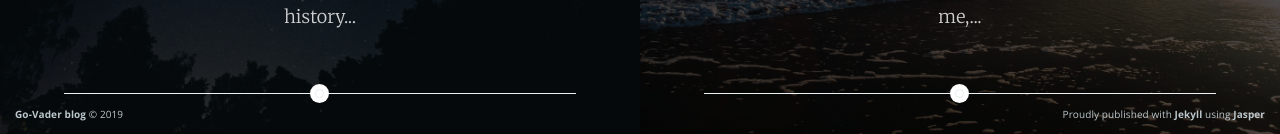
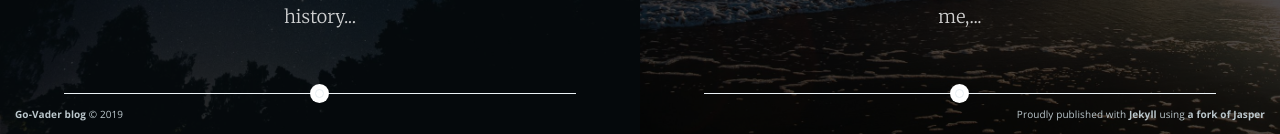
Before and after one commit to govader/govader.github.io, a Jekyll site: the page built from _posts/1948-12-12-the-purpose-of-education.md, in a window 1280 px wide and 900 px high, scrolled down 1813 px. Shown: the part 766-900 px from the top of the window. Built offline with Jekyll 4.4.1, drawn with Linux system fonts in a browser that asks for light colours; nearby versions of some CDN libraries; some web fonts are replaced.

Commit message:
Remove menu

```diff
--- a/_layouts/default.html
+++ b/_layouts/default.html
@@ -9,9 +9,6 @@
 
     <body class="{% if paginator.page > 1 %}paged archive-template{% elsif page.class %}{{ page.class }}{% else %}home-template{% endif %} nav-closed">
 
-    <!-- The blog navigation links -->
-    {% include navigation.html %}
-
     <div class="site-wrapper">
 
         <!-- All the main content gets inserted here, index.hbs, post.hbs, etc -->
@@ -20,7 +17,7 @@
         <!-- The tiny footer at the very bottom -->
         <footer class="site-footer clearfix">
           <section class="copyright"><a href="/{{ site.baseurl }}">{{ site.name }}</a> &copy; {{  site.time | date: '%Y' }}</section>
-          <section class="poweredby">Proudly published with <a href="https://jekyllrb.com/">Jekyll</a> using <a href="https://github.com/jekyller/jasper">Jasper</a></section>
+          <section class="poweredby">Proudly published with <a href="https://jekyllrb.com/">Jekyll</a> using <a href="https://github.com/jekyller/jasper">a fork of Jasper</a></section>
         </footer>
     </div>
     <!-- highlight.js -->
--- a/_layouts/page.html
+++ b/_layouts/page.html
@@ -13,9 +13,6 @@
 <header class="main-header post-head {% if page.cover %}" style="background-image: url(/{{ site.baseurl }}{{ page.cover }}){% else %}no-cover{% endif %}">
     <nav class="main-nav {% if page.cover %}overlay{% endif %} clearfix">
         {% if page.logo %}<a class="blog-logo" href="/{{ site.baseurl }}"><img src="/{{ site.baseurl }}{{ page.logo }}" alt="Blog Logo" /></a>{% endif %}
-        {% if page.navigation %}
-            <a class="menu-button icon-menu" href="#"><span class="word">Menu</span></a>
-        {% endif %}
     </nav>
 </header>
 
--- a/_layouts/tag.html
+++ b/_layouts/tag.html
@@ -24,9 +23,6 @@
 <header class="main-header tag-head {% if page.cover %}" style="background-image: url(/{{ site.baseurl }}{% if new_cover %}{{ new_cover }}{% else %}{{ page.cover }}{% endif%}) {% else %}no-cover{% endif %}">
     <nav class="main-nav overlay clearfix">
         {% if page.logo %}<a class="blog-logo" href="/{{ site.baseurl }}"><img src="/{{ site.baseurl }}{{ page.logo }}" alt="Blog Logo" /></a>{% endif %}
-        {% if page.navigation %}
-            <a class="menu-button icon-menu" href="#"><span class="word">Menu</span></a>
-        {% endif %}
     </nav>
     <div class="vertical">
         <div class="main-header-content inner">
```
Also changed, not shown: other parts of _layouts/tag.html (+0 -1 lines), about/index.md (deleted, +0 -13 lines).
